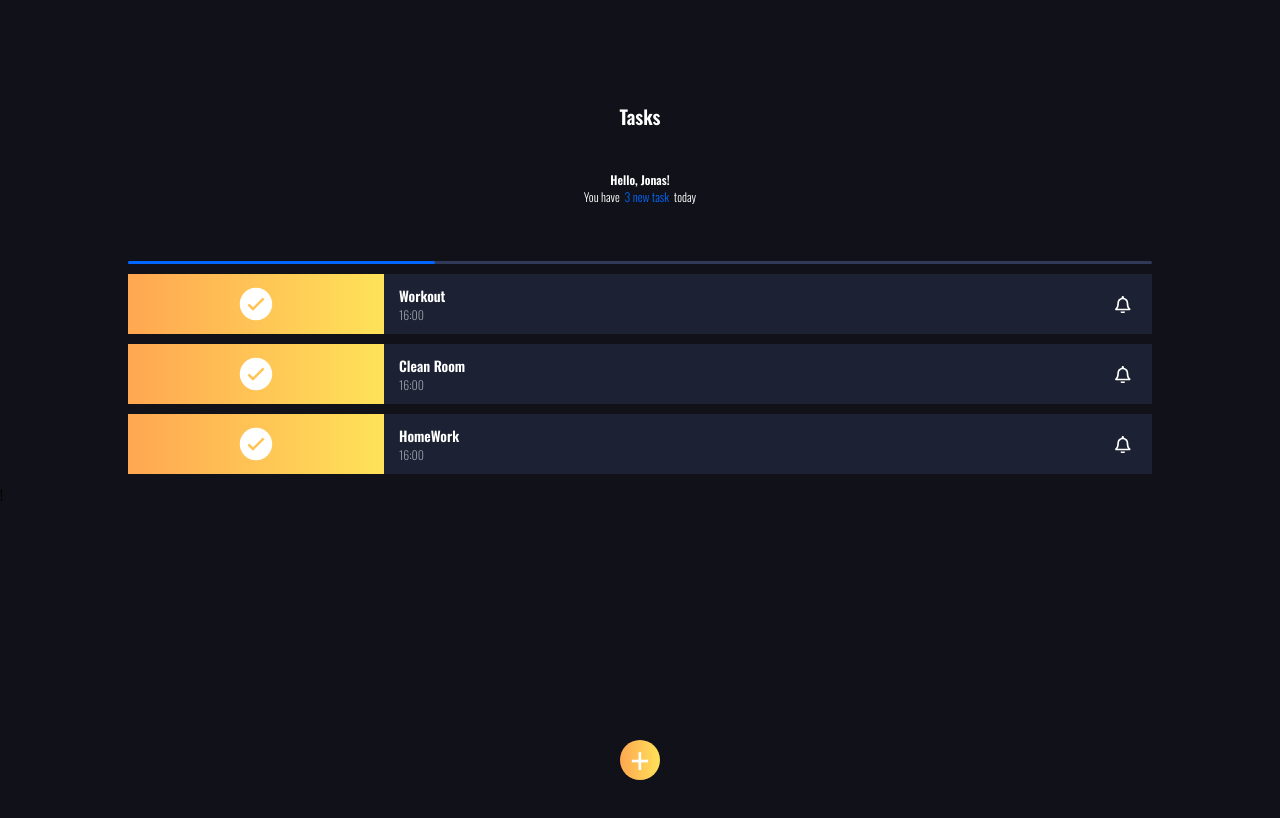
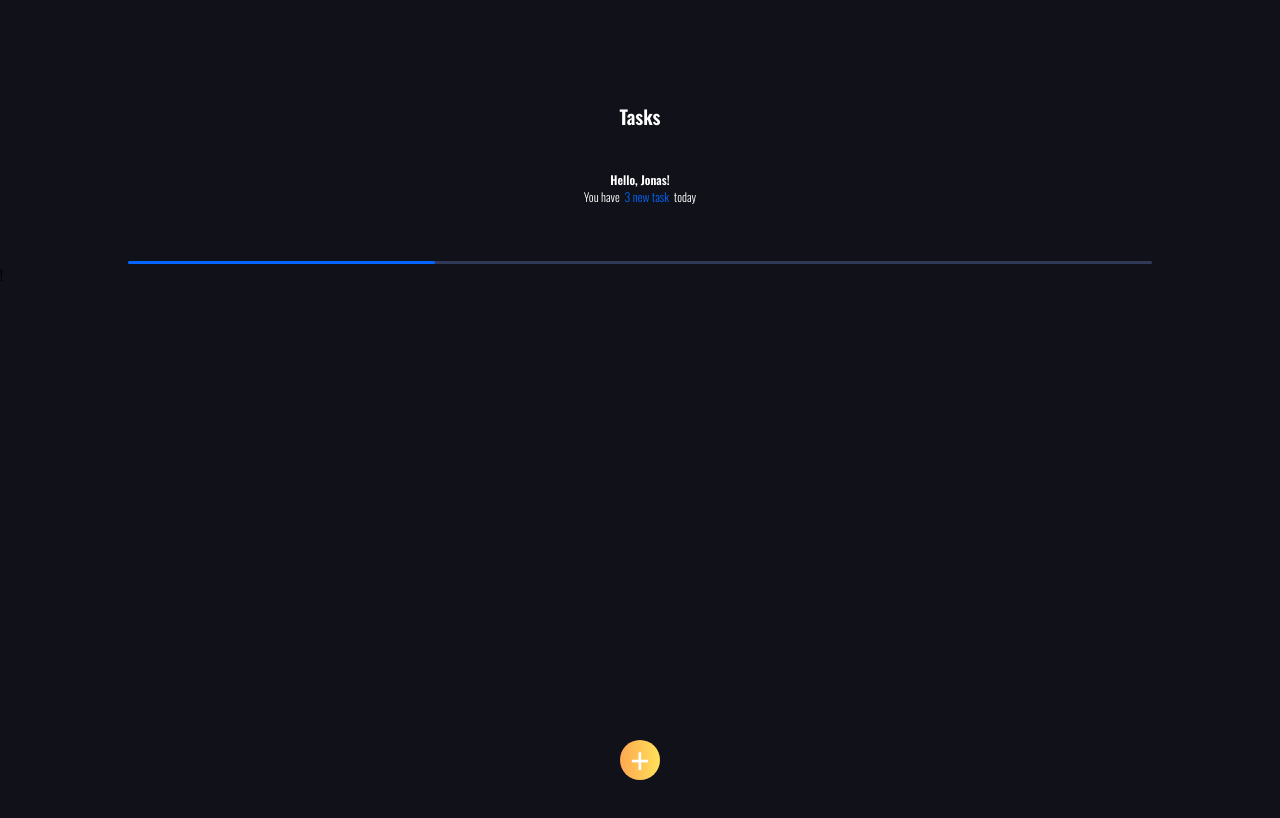
Before and after one commit to rts-cmk-wuhf02/faglig-fornyelse-JonasWN, a React (Create React App) app: page / in a window 1280 px wide. Shown: the top 818 px of the page. Built offline with nearby package versions, Linux system fonts and the light colour scheme.

Commit message:
add input field

```diff
--- a/src/App.js
+++ b/src/App.js
@@ -11,18 +11,6 @@ function App() {
 
   const [display, setDisplay] = useState(false)
   const [task, setTask] = useState([
-    {
-      id: 1,
-      title: "Workout",
-    },
-    {
-      id: 2,
-      title: "Clean Room",
-    },
-    {
-      id: 3,
-      title: "HomeWork",
-    },
 
   ])
 
@@ -32,11 +20,11 @@ function App() {
   }
 
 
-  const addItem = (title) => {
-
+  const addItem = (title, date) => {
     const newItem = {
       id: task.length + 1,
-      title: title
+      title: title,
+      date: date,
     }
     setTask([newItem, ...task])
   }
--- a/src/components/Addtask/addtask.scss
+++ b/src/components/Addtask/addtask.scss
@@ -40,6 +40,21 @@
 
   &__input {
     width: 80%;
+    height: 20px;
+    background: none;
+
+    outline: none;
+
+    border: none;
+    border-left: 3px solid #91ff00;
+
+    padding-left: 5px;
+
+    color: var(--dark-mode-text);
+    font-weight: bold;
+    font-size: 0.9rem;
+
+    margin: 1px 0;
   }
   &__submit {
     width: 20%;
--- a/src/components/Input/Input.js
+++ b/src/components/Input/Input.js
@@ -1,33 +1,37 @@
 import React, { useState } from 'react'
 import { FaRegBell } from "react-icons/fa";
 import { GoSettings } from "react-icons/go";
-
+import { MdPlaylistAddCheck } from "react-icons/md";
 const Input = (props) => {
 
     const [title, setTitle] = useState("")
+    const [date, setDate] = useState("")
 
     const onSubmit = (e) => {
       e.preventDefault()
-      props.addItem(title)
+      props.addItem(title, date)
       props.click()
       setTitle("")
+      setDate("")
     }
 
     const onChange = (e) => {
       setTitle(e.target.value)
     }
 
+    const handleTime = (e) => {
+      setDate(e.target.value)
+    }
+
     return (
       <form action="" className={"task-form " + (props.display ? "display" : "")}>
-        {/* <input type="text" className="task-form__input" />
-        <button type="submit" className="task-form__submit"></button> */}
         <li className="task-list__task-item">
         <div className="task-item__avatar">
-        <GoSettings className="avatar__icon" onClick={onSubmit} />
+        <MdPlaylistAddCheck className="avatar__icon" onClick={onSubmit} />
         </div>
         <div className="task-item__info">
-          <input className="info__heading task-form__input" onChange={onChange}/>
-          <p className="info__time">16:00</p>
+          <input className="info__heading task-form__input" placeholder="Task Name" onChange={onChange} value={title}/>
+          <input className="info__time task-form__input time" placeholder="Time" onChange={handleTime} value={date}/>
         </div>
         <FaRegBell className="task-item__alarm" />
       </li>
--- a/src/components/Task-Item/TaskItem.js
+++ b/src/components/Task-Item/TaskItem.js
@@ -2,6 +2,7 @@ import React from "react";
 import "./TodoItem.scss";
 import {
   IoIosCheckmarkCircle,
+  IoIosArrowDropdownCircle
 } from "react-icons/io";
 import { FaRegBell } from "react-icons/fa";
 
@@ -9,11 +10,11 @@ const TaskItem = (props) => {
    return (
     <li className="task-list__task-item">
     <div className="task-item__avatar">
-      <IoIosCheckmarkCircle className="avatar__icon" />
+      <IoIosArrowDropdownCircle className="avatar__icon" />
     </div>
     <div className="task-item__info">
       <h3 className="info__heading">{props.task.title}</h3>
-      <p className="info__time">16:00</p>
+      <p className="info__time">{props.task.date}</p>
     </div>
     <FaRegBell className="task-item__alarm" />
   </li>
--- a/src/components/Task-Item/TodoItem.scss
+++ b/src/components/Task-Item/TodoItem.scss
@@ -6,7 +6,7 @@
 
   color: var(--dark-mode-text);
 
-  overflow: scroll;
+  overflow-y: scroll;
   max-height: 50vh;
 
   &__task-item {
```
